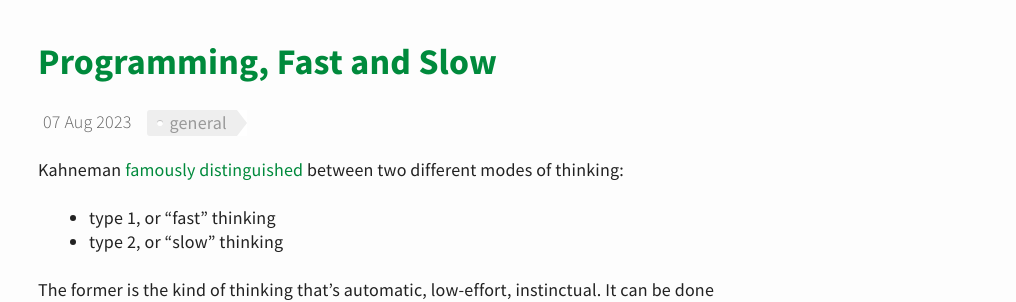
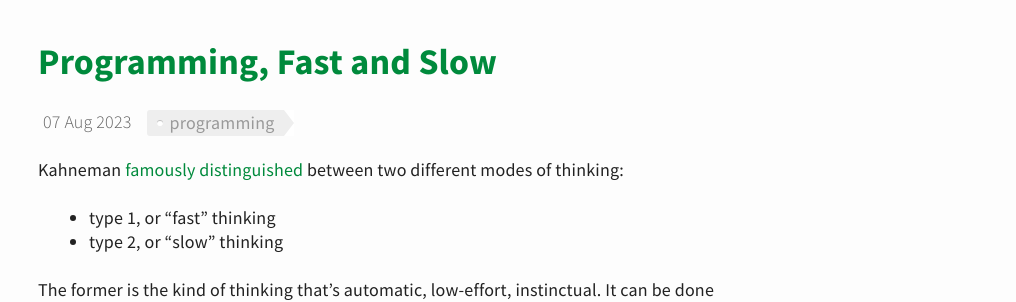
Before and after one commit to davidlaprade/davidlaprade.github.io, a Jekyll site: the page built from _posts/2023-08-04-programming-fast-and-slow.md, in a window 1280 px wide and 900 px high. Shown: the part 228-530 px from the top of the window, without its empty margins (264-1280 px from the left). Built offline with Jekyll 4.4.1, drawn with Linux system fonts in a browser that asks for light colours.

Commit message:
Make small tweaks to "programming, fast and slow"

```diff
--- a/_posts/2023-08-04-programming-fast-and-slow.md
+++ b/_posts/2023-08-04-programming-fast-and-slow.md
@@ -1,8 +1,8 @@
 ---
 title: "Programming, Fast and Slow"
-tags: general
+tags: programming
 date: "2023-08-07"
-excerpt: "There are modes of programming analogous to Kahneman's famous modes of thinking."
+excerpt: "There are two modes of programming analogous to Kahneman's famous modes of thinking."
 ---
 
 Kahneman [famously
@@ -110,6 +110,8 @@ You’re going to need to solve your core problem better than anyone else.
 
 Each mode has its place.
 
+<br>
+
 ---
 
 ### Footnotes
```
